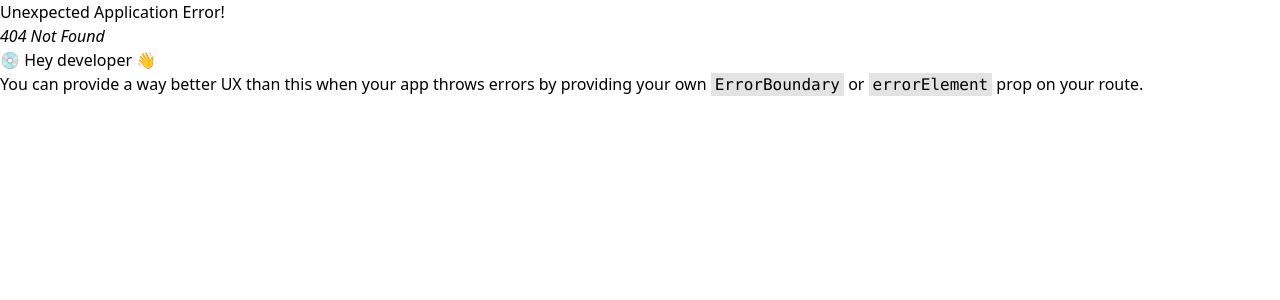
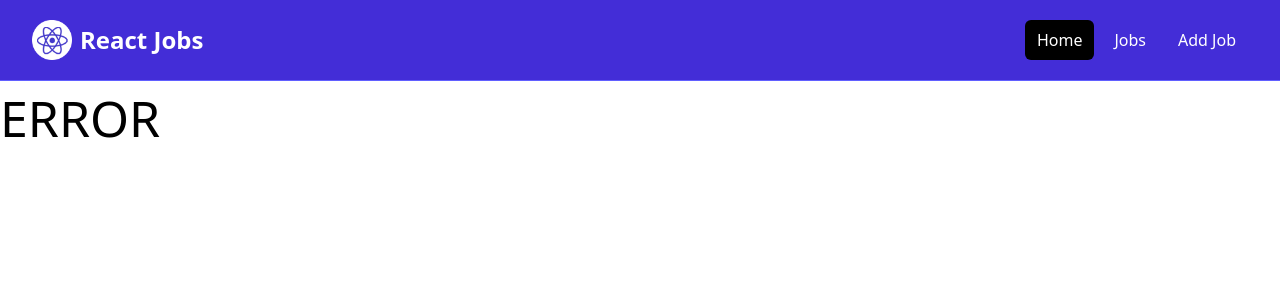
Before and after one commit to ChanceAgora/react-job-site-practice, a React (Vite) app: page /job/2 in a window 1280 px wide. Before the commit this address had no page. Shown: the top 300 px of the page. Built offline with nearby package versions, Linux system fonts and the light colour scheme.

Commit message:
Add Basic Error Page

```diff
--- a/src/App.tsx
+++ b/src/App.tsx
@@ -5,6 +5,7 @@ import { createBrowserRouter,
        } from 'react-router-dom';
 import NavBar from './components/NavBar.tsx';
 import HomePage from './pages/HomePage.tsx';
+import ErrorBoundary from './pages/ErrorBoundary.tsx';
 
 const Root = () => {
   return (
@@ -21,6 +22,7 @@ const router = createBrowserRouter([
     element: <Root />,
     children: [
       { index: true, element: <HomePage /> },
+      { path: '*', element: <ErrorBoundary /> },
   ]},
 ]);
 
--- /dev/null
+++ b/src/pages/ErrorBoundary.tsx
@@ -0,0 +1,7 @@
+function ErrorBoundary() {
+  return (
+    <h1 className='text-[50px]'>ERROR</h1>
+  );
+}
+
+export default ErrorBoundary;
```
